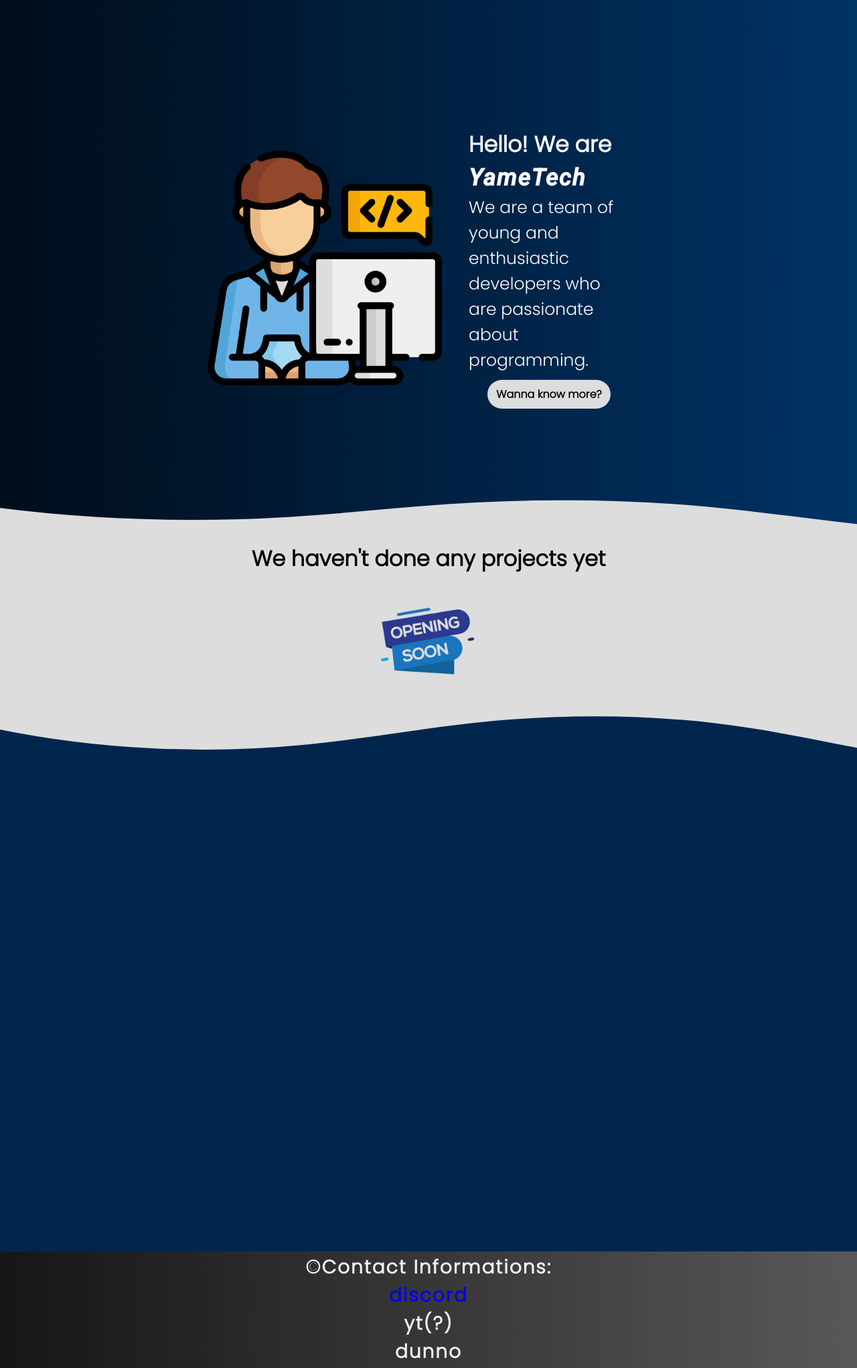
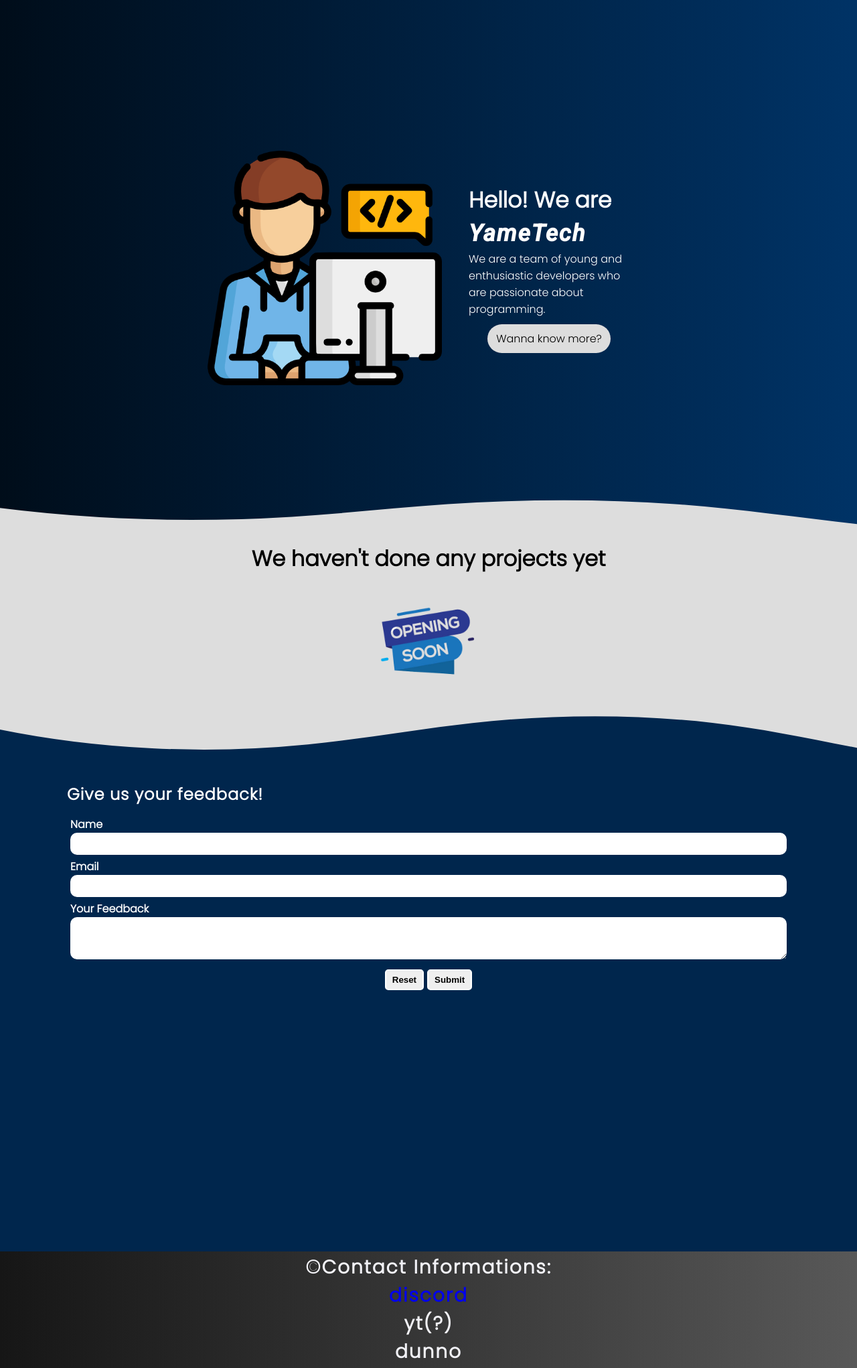
Before and after one commit to YameTechs/website, a Flask app: page / in a window 1280 px wide. Shown: the part 74-2116 px from the top of the page at 67% size. Run offline with Flask 2, Linux system fonts and the light colour scheme; data that the repository does not hold is empty; parts of the project's set-up code (start-up, migrations or seed data) failed here and were passed over; some libraries are stand-ins or nearby versions.

Commit message:
added another section in home UI

```diff
--- a/src/static/css/home.css
+++ b/src/static/css/home.css
@@ -37,7 +37,7 @@ a {
 }
 .intro p {
   color: white;
-  font-size: 25px;
+  font-size: 1.5;
 }
 
 .intro a {
@@ -46,7 +46,6 @@ a {
   border-radius: 30px;
   padding: 9px 13px;
   cursor: pointer;
-  font-weight: 600;
   margin-top: 10px;
 }
 
@@ -108,7 +107,7 @@ a {
 }
 
 .projectss h2 {
-  font-size: 1rem;
+  font-size: 1.5rem;
 }
 
 .projectss img {
@@ -193,7 +192,7 @@ a {
 
 /* third section */
 
-.contacts {
+.feedback {
   display: flex;
   position: relative;
   flex-direction: column;
@@ -220,6 +219,62 @@ a {
 
 .custom-shape-divider-top-1642926837 .shape-fill {
   fill: #dddddd;
+}
+
+.feedbackForm {
+  color: white;
+  padding: 100px;
+  min-height: 100vh;
+  width: 100%;
+  display: flex;
+  flex-direction: column;
+}
+
+.feedbackForm .feedbackElement {
+  margin: 5px;
+}
+
+.feedbackForm h3 {
+  margin-bottom: 10px;
+  font-size: 1.5rem;
+  letter-spacing: 1px;
+}
+
+.feedbackForm label {
+  font-size: 1rem;
+  font-weight: 600;
+}
+
+.feedbackForm .form-input {
+  display: block;
+  width: 100%;
+  padding: 9px 13px;
+  border-radius: 10px;
+  border: none;
+  outline: none;
+}
+
+.feedbackForm .form-input:focus {
+  box-shadow: 0 0 10px #DDD;
+}
+
+.feedbackForm .form-submit {
+  font-weight: 600;
+  margin-top: 10px;
+  padding: 6px 9px;
+  border-radius: 5px;
+  border: 2px solid white;
+  transition: border 200ms ease-in-out;
+}
+
+.feedbackForm .form-submit:hover {
+  border: 2px solid #738FA7;
+}
+
+.feedbackForm .botPart {
+  display: flex;
+  justify-content: center;
+  gap: 5px;
 }
 
 /*Footer*/
--- a/src/static/css/projects.css
+++ b/src/static/css/projects.css
@@ -1,16 +1,19 @@
 .projects-sec {
-  height: auto;
+  min-height: 100vh;
   width: 100%;
   padding: 50px;
   background-color: #738FA7;
   display: grid;
   grid-template-columns: auto auto auto auto;
+  place-items: center;
   row-gap: 30px;
 }
 
 .not-available h1 {
   color: white;
   font-weight: 900;
+  border-left: 3px solid #DDD;
+  padding-left: 3px;
 }
 
 .ProjBtn {
--- a/src/templates/home.html
+++ b/src/templates/home.html
@@ -85,7 +85,7 @@
 <!-- endsecond section -->
 
 <!-- third section -->
-<div class="contacts">
+<div class="feedback">
   <div class="custom-shape-divider-top-1642926837">
     <svg
       data-name="Layer 1"
@@ -99,6 +99,29 @@
       ></path>
     </svg>
   </div>
+
+  <div class="feedbackForm">
+    <h3>Give us your feedback!</h3>
+    <!-- PLEASE ADD BACKEND THANKS -->
+    <form>
+      <div class="feedbackElement">
+        <label for="name">Name</label>
+        <input type="text" id="name" class="form-input" value="{{current_user.username}}">
+      </div>
+      <div class="feedbackElement">
+        <label for="email">Email</label>
+        <input type="text" id="email" class="form-input" value="{{current_user.email}}">
+      </div>
+      <div class="feedbackElement">
+        <label for="feedbackText">Your Feedback</label>
+        <textarea id="feedbackText" cols="30" rows="3" class="form-input"></textarea>
+      </div>
+      <div class="feedbackElement botPart">
+        <input type="reset" value="Reset" class="form-submit">
+        <input type="submit" value="Submit" class="form-submit">
+      </div>
+    </form>
+  </div>
 </div>
 <!-- end third section -->
 <footer>
```
Also changed, not shown: src/userDashboard/routes.py (+12 -12 lines).
